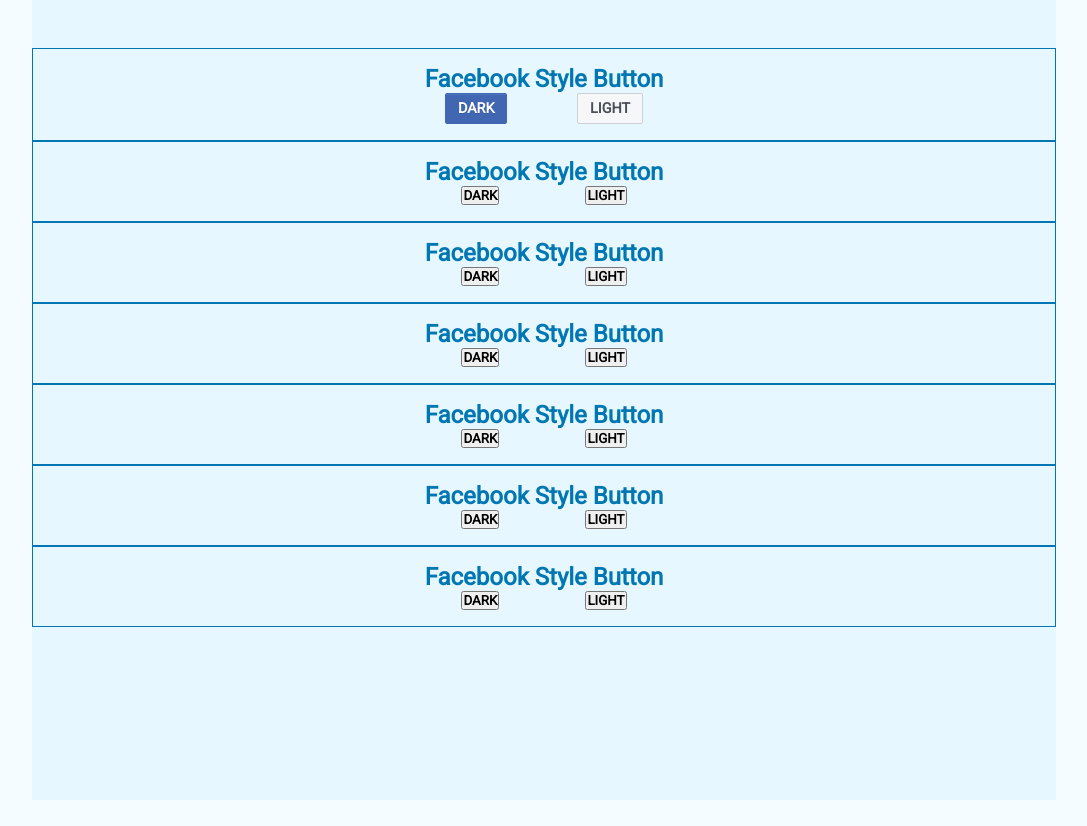
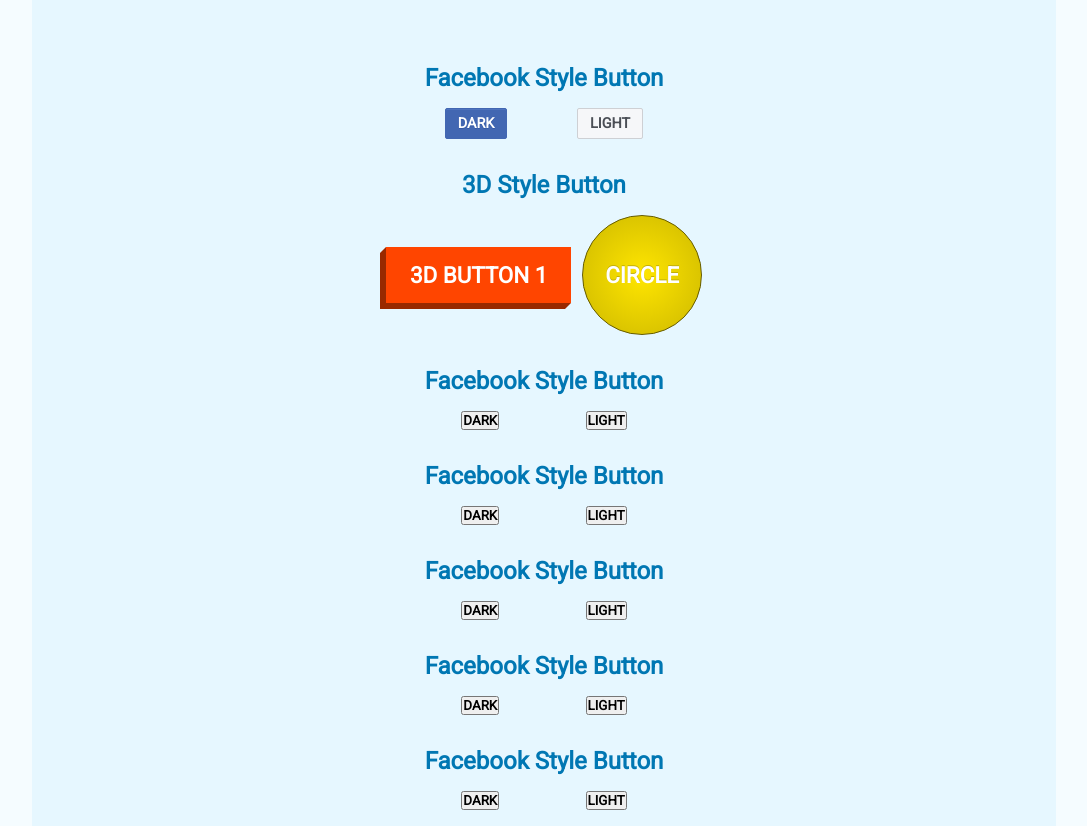
Before and after one commit to TeodosioSiege/css30days, a plain HTML site: page day01_fancy_buttons/index.html in a window 1280 px wide. Shown: the whole page, without its empty margins (96-1183 px from the left). Before the commit the page ends 800 px from the top, so only its background shows below. Drawn offline with Linux system fonts and the light colour scheme; a web font is replaced by a local one.

Commit message:
start 3d buttons

```diff
--- a/day01_fancy_buttons/index.html
+++ b/day01_fancy_buttons/index.html
@@ -18,10 +18,10 @@
       </div>
     </div>
     <div class="flex-item">
-      <h2>Facebook Style Button</h2>
+      <h2>3D Style Button</h2>
       <div class="button-container">
-        <button>Dark</button>
-        <button>Light</button>
+        <button class="btn-3D-1">3D Button 1</button>
+        <button class="btn-3D-2">Circle</button>
       </div>
     </div>
     <div class="flex-item">
--- a/day01_fancy_buttons/style.css
+++ b/day01_fancy_buttons/style.css
@@ -16,9 +16,12 @@
   background: hsl(200, 100%, 98%);
   color: var(--main-color);
 }
+h2 {
+  padding-bottom: 1rem;
+}
 /* Structure */
 .container {
-  height: 100vh;
+  min-height: 100vh;
   width: 80vw;
   margin: 0 auto;
   background: hsl(200,100%, 95%);
@@ -32,7 +35,7 @@
 
 /* Component Style */
 .flex-item {
-  border: 1px solid hsl(200,100%, 35%);
+  /* border: 1px solid hsl(200,100%, 35%); */
   padding-top: 1em;
   padding-bottom: 1em;
 }
@@ -45,7 +48,7 @@
 
 .button-container {
   display:flex;
-  justify-content: center;
+  align-items: center;
   width: 33%;
   margin: 0 auto;
   justify-content: space-evenly;
@@ -84,3 +87,77 @@
     background: #d8dade;
     border-color: #d8dade;
   }
+
+  /* 3D Style Buttons */
+  .btn-3D-1 {
+    position: relative;
+    background: orangered;
+    border: none;
+    color: white;
+    padding: 15px 24px;
+    font-size: 1.4rem;
+    box-shadow: -6px 6px hsl(16, 100%, 30%);
+    outline: none;
+  }
+    .btn-3D-1:hover {
+      background: hsl(16, 100%, 45%);
+    }
+    .btn-3D-1:active {
+      background: hsl(16, 100%, 40%);
+      top: 3px;
+      left: -3px;
+      box-shadow: -3px 3px 0 hsl(16, 100%, 30%);
+    }
+    .btn-3D-1::before {
+      position: absolute;
+      display: block;
+      content: "";
+      height: 0;
+      width: 0;
+      border: 6px solid transparent;
+      border-right-color: hsl(16, 100%, 30%);
+      border-left-width: 0;
+      background: none;
+      top: 0;
+      left: -6px;
+    }
+    .btn-3D-1::after {
+      position: absolute;
+      display: block;
+      content: "";
+      height: 0;
+      width: 0;
+      border: 6px solid transparent;
+      border-top-color: hsl(16, 100%, 30%);
+      border-bottom-width: 0;
+      background: none;
+      bottom: -6px;
+      right: 0;
+    }
+    .btn-3D-1:active::before {
+      border: 3px solid transparent;
+      border-right: solid 3px hsl(16, 100%, 30%);
+      border-left-width: 0;
+      left: -3px;
+      top: 0;
+    }
+    .btn-3D-1:active::after {
+      border: 3px solid transparent;
+      border-top: solid 3px hsl(16, 100%, 30%);
+      border-bottom-width: 0;
+      bottom: -3px;
+      right: 0;
+    }
+  .btn-3D-2 {
+    position: relative;
+    background: #ecd300;
+    background: radial-gradient( hsl(54, 100%, 50%), hsl(54, 100%, 40%));
+    font-size: 1.4rem;
+    text-shadow: 0 -1px #c3af07;
+    color: white;
+    border: 1px solid hsl(54, 100%, 20%);
+    border-radius: 100%;
+    height: 120px;
+    width: 120px;
+    z-index: 4;
+  }
```
